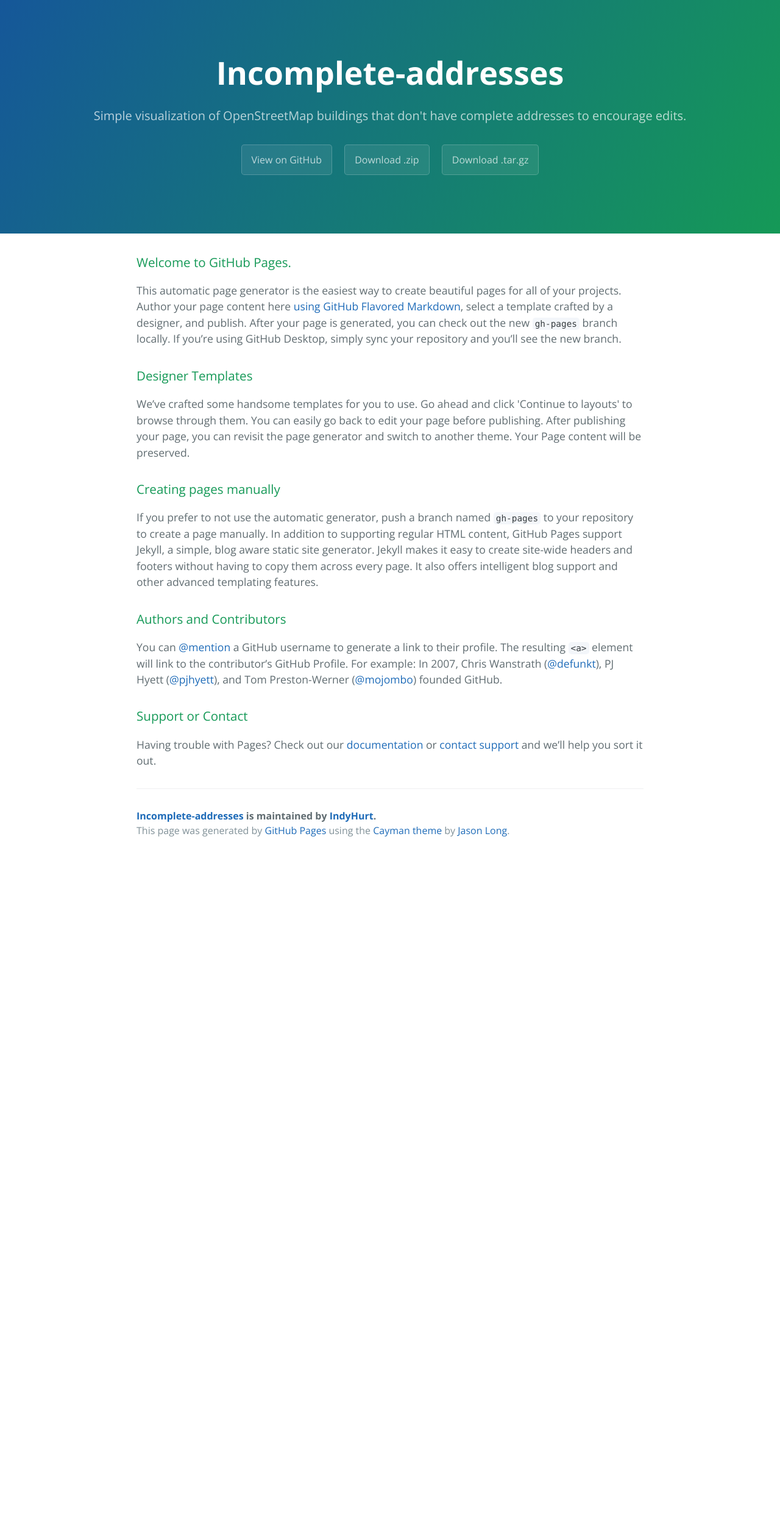
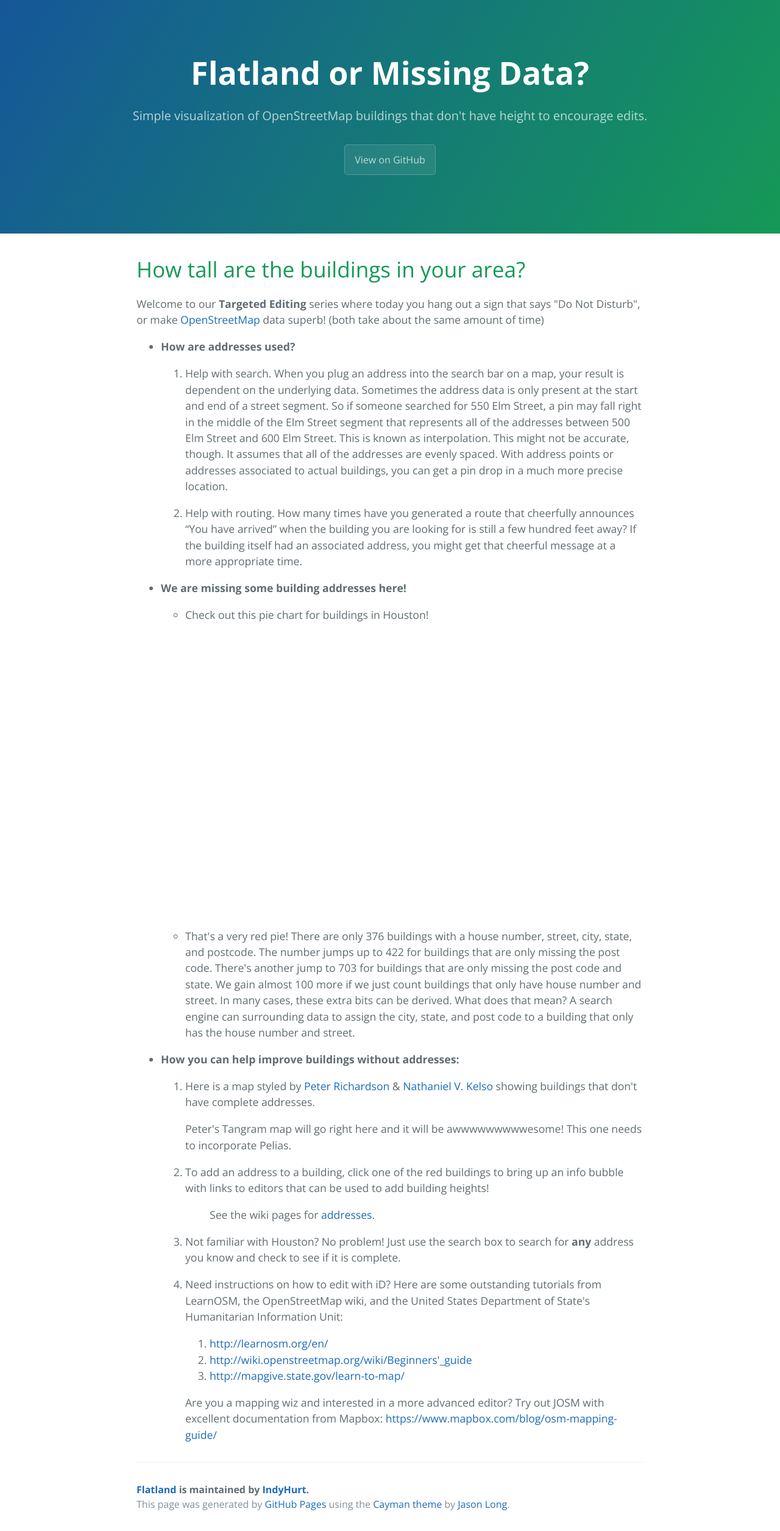
Before and after one commit to IndyHurt/incomplete-addresses, a plain HTML site: page index.html in a window 1280 px wide. Shown: the whole page at 61% size. Before the commit the page ends 1406 px from the top, so only its background shows below. Drawn offline with nearby package versions, Linux system fonts and the light colour scheme; a script that the page names is missing.

Commit message:
edits
text

```diff
--- a/index.html
+++ b/index.html
@@ -2,50 +2,101 @@
 <html lang="en-us">
   <head>
     <meta charset="UTF-8">
-    <title>Incomplete-addresses by IndyHurt</title>
+    <title>Incomplete Addresses</title>
     <meta name="viewport" content="width=device-width, initial-scale=1">
     <link rel="stylesheet" type="text/css" href="stylesheets/normalize.css" media="screen">
     <link href='https://fonts.googleapis.com/css?family=Open+Sans:400,700' rel='stylesheet' type='text/css'>
     <link rel="stylesheet" type="text/css" href="stylesheets/stylesheet.css" media="screen">
     <link rel="stylesheet" type="text/css" href="stylesheets/github-light.css" media="screen">
+
+    <script type="text/javascript" src="https://www.google.com/jsapi"></script>
+    <script type="text/javascript">
+      google.load("visualization", "1", {packages:["corechart"]});
+      google.setOnLoadCallback(drawChart);
+      function drawChart() {
+
+        var data = google.visualization.arrayToDataTable([
+          ['Complete Address or Not', 'p_addresses'],
+          ['Incomplete Addresses', 27480],
+          ['Complete Addresses',  376]
+        ]);
+
+        var options = {
+          title: 'Houston, Buidings Without Complete Addresses',
+          colors: ['red', 'grey']
+        };
+
+        var formatter1 = new google.visualization.NumberFormat({pattern:'###,###'});
+        formatter1.format(data, 1);
+
+        var chart = new google.visualization.PieChart(document.getElementById('addresses_piechart'));
+
+        chart.draw(data, options);
+      }
+      window.addEventListener('resize', drawChart);
+    </script>
+
   </head>
   <body>
     <section class="page-header">
-      <h1 class="project-name">Incomplete-addresses</h1>
-      <h2 class="project-tagline">Simple visualization of OpenStreetMap buildings that don&#39;t have complete addresses to encourage edits.</h2>
-      <a href="https://github.com/IndyHurt/incomplete-addresses" class="btn">View on GitHub</a>
-      <a href="https://github.com/IndyHurt/incomplete-addresses/zipball/master" class="btn">Download .zip</a>
-      <a href="https://github.com/IndyHurt/incomplete-addresses/tarball/master" class="btn">Download .tar.gz</a>
+      <h1 class="project-name">Flatland or Missing Data?</h1>
+      <h2 class="project-tagline">Simple visualization of OpenStreetMap buildings that don&#39;t have height to encourage edits.</h2>
+      <a href="https://github.com/IndyHurt/flatland" class="btn">View on GitHub</a>
     </section>
 
     <section class="main-content">
-      <h3>
-<a id="welcome-to-github-pages" class="anchor" href="#welcome-to-github-pages" aria-hidden="true"><span class="octicon octicon-link"></span></a>Welcome to GitHub Pages.</h3>
+      <h1>
+<a id="maxspeed" class="anchor" href="#maxspeed" aria-hidden="true"><span class="octicon octicon-link"></span></a>How tall are the buildings in your area?</h1>
 
-<p>This automatic page generator is the easiest way to create beautiful pages for all of your projects. Author your page content here <a href="https://guides.github.com/features/mastering-markdown/">using GitHub Flavored Markdown</a>, select a template crafted by a designer, and publish. After your page is generated, you can check out the new <code>gh-pages</code> branch locally. If you’re using GitHub Desktop, simply sync your repository and you’ll see the new branch.</p>
+<p>Welcome to our <b>Targeted Editing</b> series where today you hang out a sign that says "Do Not Disturb", or make <a href="http://www.openstreetmap.org">OpenStreetMap</a> data superb! (both take about the same amount of time)</p>
 
-<h3>
-<a id="designer-templates" class="anchor" href="#designer-templates" aria-hidden="true"><span class="octicon octicon-link"></span></a>Designer Templates</h3>
+<ol style="list-style-type:disc">
+        <li><b>How are addresses used?</b>
+          <p></p>
+            <ol>
+                <li>Help with search.  When you plug an address into the search bar on a map, your result is dependent on the underlying data.  Sometimes the address data is only present at the start and end of a street segment.  So if someone searched for 550 Elm Street, a pin may fall right in the middle of the Elm Street segment that represents all of the addresses between 500 Elm Street and 600 Elm Street.  This is known as interpolation.  This might not be accurate, though.  It assumes that all of the addresses are evenly spaced.  With address points or addresses associated to actual buildings, you can get a pin drop in a much more precise location. </li>
+                <p></p>
+                <li>Help with routing.  How many times have you generated a route that cheerfully announces “You have arrived” when the building you are looking for is still a few hundred feet away?  If the building itself had an associated address, you might get that cheerful message at a more appropriate time.</li>
+            </ol>
+        </li>
+        <p></p>
+        <li><b>We are missing some building addresses here!</b>
 
-<p>We’ve crafted some handsome templates for you to use. Go ahead and click 'Continue to layouts' to browse through them. You can easily go back to edit your page before publishing. After publishing your page, you can revisit the page generator and switch to another theme. Your Page content will be preserved.</p>
+            <p></p>
+            <ul>
+                <li>Check out this pie chart for buildings in Houston!</li>
+                <div id="addresses_piechart" style="width: 100%; height: 500px;"></div>
+                <li>That's a very red pie!  There are only 376 buildings with a house number, street, city, state, and postcode.  The number jumps up to 422 for buildings that are only missing the post code.  There's another jump to 703 for buildings that are only missing the post code and state.  We gain almost 100 more if we just count buildings that only have house number and street.  In many cases, these extra bits can be derived.  What does that mean?  A search engine can surrounding data to assign the city, state, and post code to a building that only has the house number and street.</li>
+            </ul>
+        </li>
+        <p></p>
+        <li><b>How you can help improve buildings without addresses:</b>
+            <p></p>
+            <ol>
+                <li>Here is a map styled by <a href="https://github.com/meetar">Peter Richardson</a> &amp; <a href="https://github.com/nvkelso">Nathaniel V. Kelso</a> showing buildings that don&#39;t have complete addresses.</li>
+                <p>Peter&#39;s Tangram map will go right here and it will be awwwwwwwwwesome!  This one needs to incorporate Pelias.</p>
+                <li>To add an address to a building, click one of the red buildings to bring up an info bubble with links to editors that can be used to add building heights!</li>
+                <p></p>
+                  <ul>See the wiki pages for <a href="http://wiki.openstreetmap.org/wiki/Addresses">addresses.</a></ul>
+                <p></p>
+                <li>Not familiar with Houston?  No problem!  Just use the search box to search for <b>any</b> address you know and check to see if it is complete.</li>
+                <p></p>
+                <li>Need instructions on how to edit with iD?  Here are some outstanding tutorials from LearnOSM, the OpenStreetMap wiki, and the United States Department of State&#39;s Humanitarian Information Unit:</li>
+                    <p></p>
+                    <ol>
+                      <li><a href="http://learnosm.org/en/">http://learnosm.org/en/</a></li>
+                      <li><a href="http://wiki.openstreetmap.org/wiki/Beginners'_guide">http://wiki.openstreetmap.org/wiki/Beginners'_guide</a></li>
+                      <li><a href="http://mapgive.state.gov/learn-to-map/">http://mapgive.state.gov/learn-to-map/</a></li>
+                    </ol>
+                <p></p>
+                <l1>Are you a mapping wiz and interested in a more advanced editor?  Try out JOSM with excellent documentation from Mapbox:  <a href="https://www.mapbox.com/blog/osm-mapping-guide/">https://www.mapbox.com/blog/osm-mapping-guide/</a></li>
 
-<h3>
-<a id="creating-pages-manually" class="anchor" href="#creating-pages-manually" aria-hidden="true"><span class="octicon octicon-link"></span></a>Creating pages manually</h3>
-
-<p>If you prefer to not use the automatic generator, push a branch named <code>gh-pages</code> to your repository to create a page manually. In addition to supporting regular HTML content, GitHub Pages support Jekyll, a simple, blog aware static site generator. Jekyll makes it easy to create site-wide headers and footers without having to copy them across every page. It also offers intelligent blog support and other advanced templating features.</p>
-
-<h3>
-<a id="authors-and-contributors" class="anchor" href="#authors-and-contributors" aria-hidden="true"><span class="octicon octicon-link"></span></a>Authors and Contributors</h3>
-
-<p>You can <a href="https://github.com/blog/821" class="user-mention">@mention</a> a GitHub username to generate a link to their profile. The resulting <code>&lt;a&gt;</code> element will link to the contributor’s GitHub Profile. For example: In 2007, Chris Wanstrath (<a href="https://github.com/defunkt" class="user-mention">@defunkt</a>), PJ Hyett (<a href="https://github.com/pjhyett" class="user-mention">@pjhyett</a>), and Tom Preston-Werner (<a href="https://github.com/mojombo" class="user-mention">@mojombo</a>) founded GitHub.</p>
-
-<h3>
-<a id="support-or-contact" class="anchor" href="#support-or-contact" aria-hidden="true"><span class="octicon octicon-link"></span></a>Support or Contact</h3>
-
-<p>Having trouble with Pages? Check out our <a href="https://help.github.com/pages">documentation</a> or <a href="https://github.com/contact">contact support</a> and we’ll help you sort it out.</p>
+            </ol>
+        </li>
+    </ol>
 
       <footer class="site-footer">
-        <span class="site-footer-owner"><a href="https://github.com/IndyHurt/incomplete-addresses">Incomplete-addresses</a> is maintained by <a href="https://github.com/IndyHurt">IndyHurt</a>.</span>
+        <span class="site-footer-owner"><a href="https://github.com/IndyHurt/flatland">Flatland</a> is maintained by <a href="https://github.com/IndyHurt">IndyHurt</a>.</span>
 
         <span class="site-footer-credits">This page was generated by <a href="https://pages.github.com">GitHub Pages</a> using the <a href="https://github.com/jasonlong/cayman-theme">Cayman theme</a> by <a href="https://twitter.com/jasonlong">Jason Long</a>.</span>
       </footer>
```
Also changed, not shown: 1 other file.
